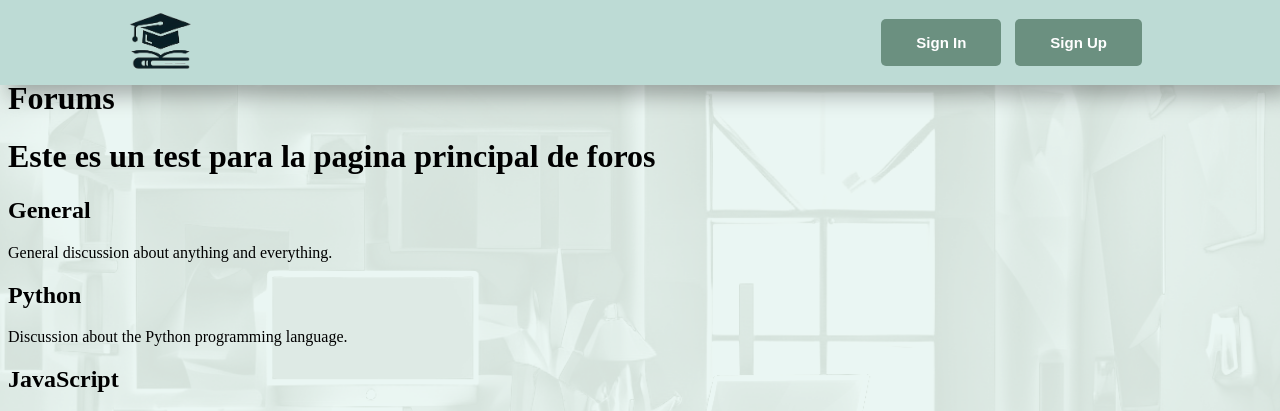
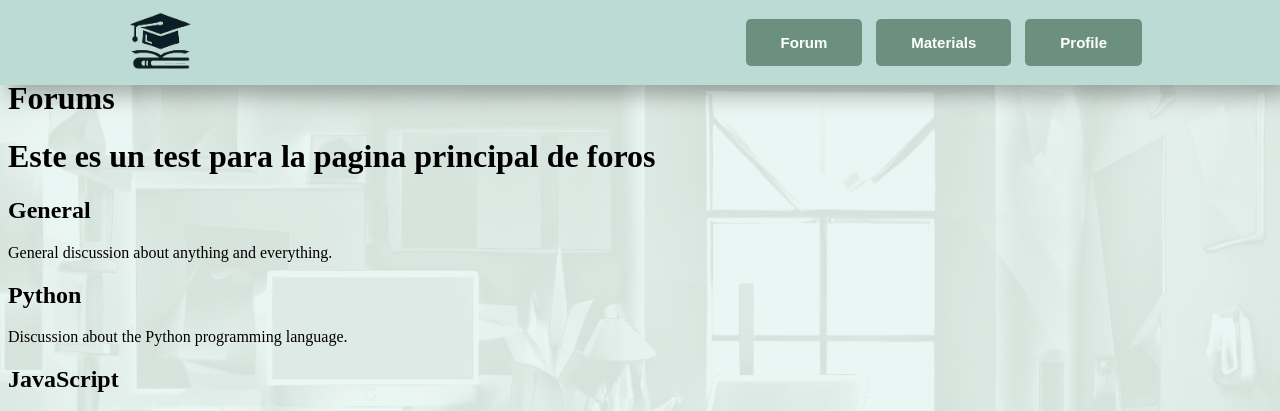
Before and after one commit to DCC-CC4401/2024-1-CC4401-1-grupo-9, a Django app: page /forum in a window 1280 px wide. Shown: the top 411 px of the page. Run offline with Django 5.2, Linux system fonts and the light colour scheme.

Commit message:
refact(forum/templates): navbar base.html

```diff
--- a/forum/templates/base.html
+++ b/forum/templates/base.html
@@ -20,8 +20,9 @@
                 </a>
             </div>
             <nav>
-                <a href="{% url 'login' %}" class="btn"><button>Sign In</button></a>
-                <a href="{% url 'register' %}" class="btn"><button>Sign Up</button></a>
+                <a href="{% url 'forums' %}" class="btn"><button>Forum</button></a>
+                <a href="{% url 'home' %}" class="btn"><button>Materials</button></a>
+                <a href="{% url 'home' %}" class="btn"><button>Profile</button></a>
             </nav>
         </header>
 
```
